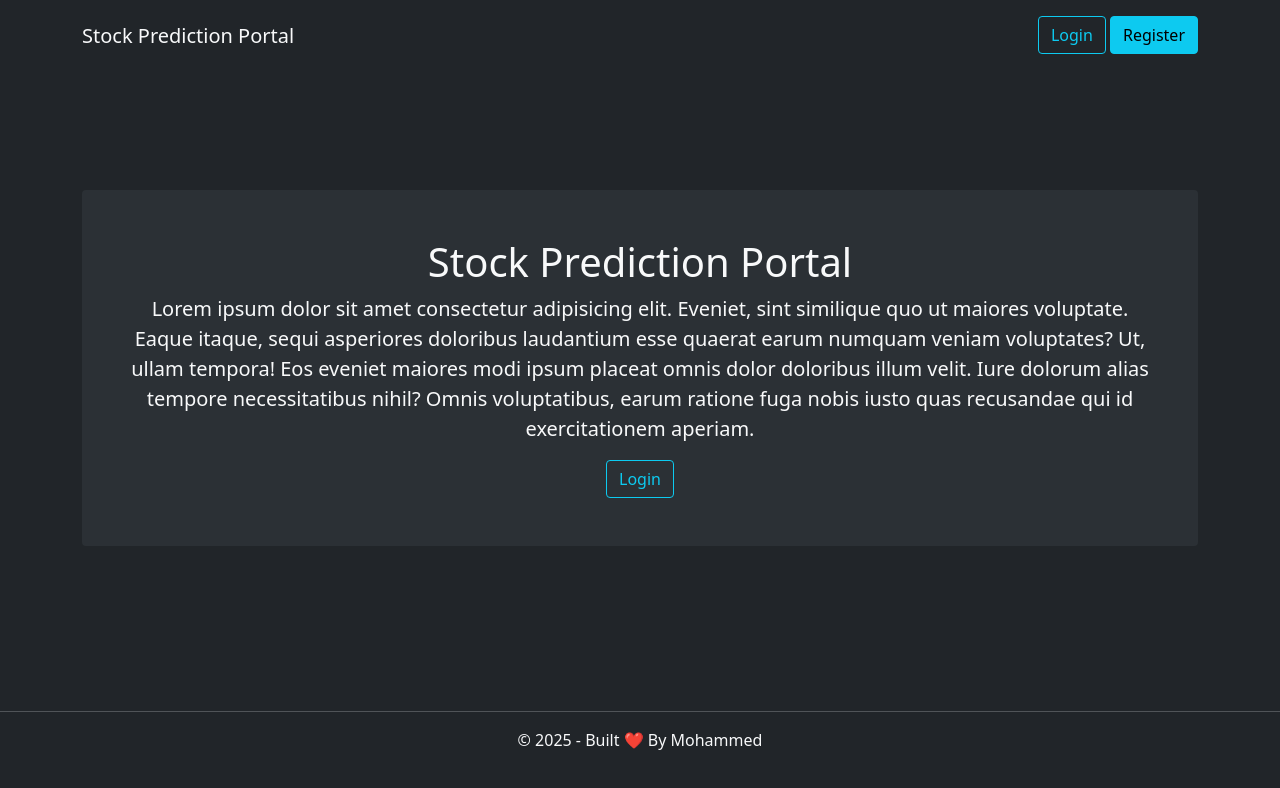
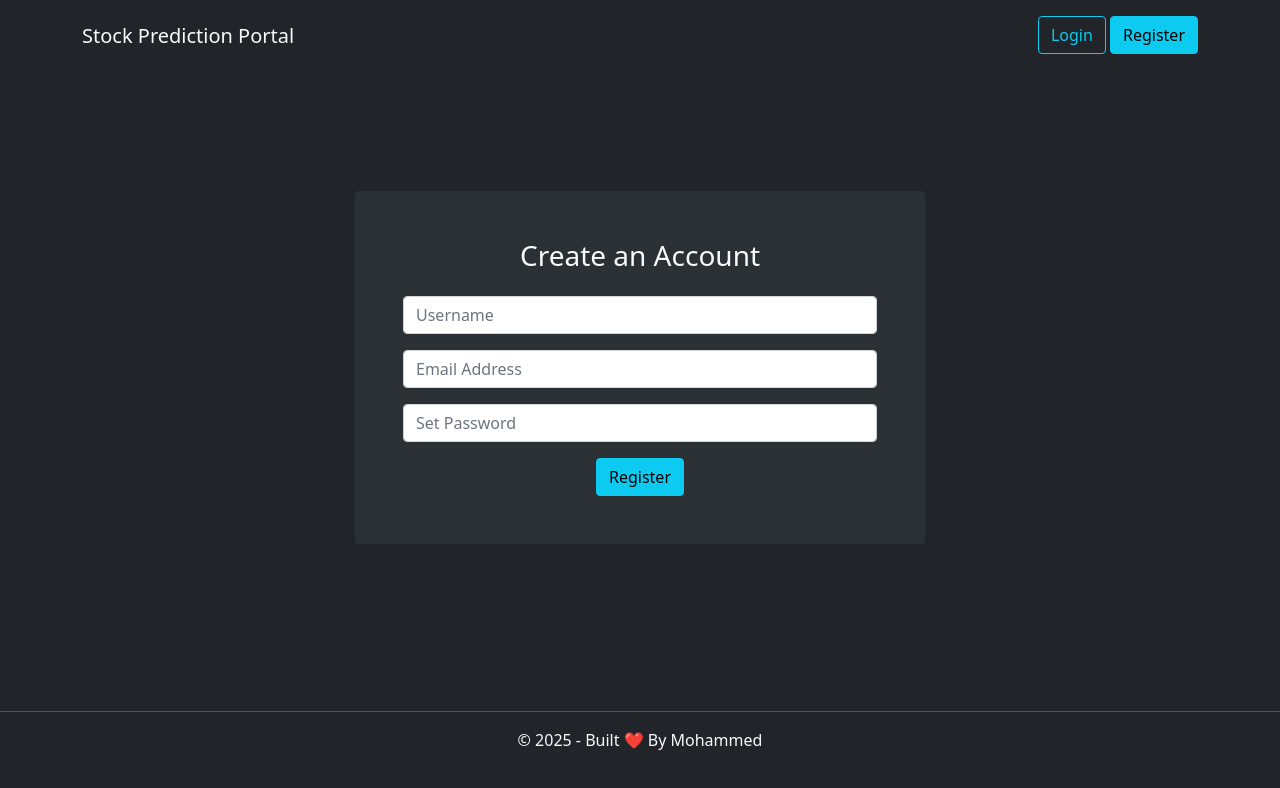
Before and after one commit to MrMohone/stock-prediction-portal, a React (Vite) app in the folder frontend-react/: page /register in a window 1280 px wide. Shown: the top 788 px of the page. Built offline with nearby package versions, Linux system fonts and the light colour scheme.

Commit message:
Registration commit

```diff
--- a/frontend-react/src/App.jsx
+++ b/frontend-react/src/App.jsx
@@ -1,16 +1,29 @@
 import './assets/css/style.css'
+import Main from './components/Main'
+import {BrowserRouter, Routes, Route} from 'react-router-dom'
+import Register from './components/Register'
+import Header from './components/Header'
 import Footer from './components/Footer'
-import Header from './components/Header'
-import Main from './components/Main'
+import Login from './components/Login'
+
 
 
 function App() {
 
   return (
     <>
-     <Header />
-     <Main />
-     <Footer />
+    <BrowserRouter>
+    <Header />
+      <Routes>
+        <Route path='/' element={<Main />}/>
+        <Route path='/register' element={<Register />}/>
+        <Route path='/login' element={<Login />}/>
+      </Routes>
+    <Footer />
+    </BrowserRouter>
+
+
+
     </>
   )
 }
--- a/frontend-react/src/components/Button.jsx
+++ b/frontend-react/src/components/Button.jsx
@@ -1,9 +1,10 @@
 import React from 'react'
+import { Link } from 'react-router-dom'
 
 const Login = (props) => {
   return (
     <>
-    <a href="" className={`btn ${props.class}`}>{props.text}</a>
+    <Link to={props.url} className={`btn ${props.class}`}>{props.text}</Link>
     </>
   )
 }
--- a/frontend-react/src/components/Header.jsx
+++ b/frontend-react/src/components/Header.jsx
@@ -1,15 +1,16 @@
 import React from 'react'
 import Button from './Button'
+import { Link } from 'react-router-dom'
 
 const Header = () => {
   return (
     <>
     <nav className="navbar container py-3 align-items-start">
-      <a className='navbar-brand text-light' href="">Stock Prediction Portal</a>
+      <Link className='navbar-brand text-light' to='/' >Stock Prediction Portal</Link>
       <div>
-        <Button text='Login' class='btn-outline-info' />
+        <Button text='Login' class='btn-outline-info' url='/login'/>
         &nbsp;
-        <Button text='Register' class='btn-info'/>
+        <Button text='Register' class='btn-info' url='/register'/>
       </div>
     </nav>
     </>
--- /dev/null
+++ b/frontend-react/src/components/Login.jsx
@@ -0,0 +1,11 @@
+import React from 'react'
+
+const Login = () => {
+  return (
+    <>
+    <h1 className="text-light container">Login</h1>
+    </>
+  )
+}
+
+export default Login
--- a/frontend-react/src/components/Main.jsx
+++ b/frontend-react/src/components/Main.jsx
@@ -1,5 +1,6 @@
 import React from 'react'
 import Button from './Button'
+
 
 const Main = () => {
   return (
@@ -13,7 +14,7 @@ const Main = () => {
       Eos eveniet maiores modi ipsum placeat omnis dolor doloribus illum velit. Iure dolorum alias
        tempore necessitatibus nihil? Omnis voluptatibus, earum ratione fuga
        nobis iusto quas recusandae qui id exercitationem aperiam.</p>
-       <Button text='Login' class='btn-outline-info' />
+       <Button text='Login' class='btn-outline-info' url='/login'/>
     </div>
    </div>
    </>
--- /dev/null
+++ b/frontend-react/src/components/Register.jsx
@@ -0,0 +1,76 @@
+
+import React, {useState} from 'react'
+import axios from 'axios'
+import { FontAwesomeIcon } from '@fortawesome/react-fontawesome'
+import { faSpinner } from '@fortawesome/free-solid-svg-icons'
+
+const Register = () => {
+  const [username, setUsername] = useState('')
+  const [email, setEmail] = useState('')
+  const [password, setPassword] = useState('')
+  const [errors, setError] = useState({})//set as empty object
+  const [Success, setSuccess] = useState(false)
+  const [loading, setLoading] = useState(false)
+
+ const handleRegistration = async (e) => {
+      e.preventDefault() //when submit btn clicked, keep current value that exist in input field
+      setLoading(true)
+      const userData = {
+        username, email, password
+      }
+      // console.log(userData) //befor starting to connect backend check this line
+      try{
+        const response = await axios.post('http://127.0.0.1:8000/api/v1/register/', userData)
+        //next line of excute only after backend response
+        console.log("response.data==>" , response.data)
+        console.log('Registration Successfull');
+        setError({})
+        setSuccess(true)
+      }
+      catch(error){
+        setError(error.response.data)
+        console.error('Registration Error', error.response.data)
+      }
+      finally{
+        setLoading(false)
+      }
+
+ }
+
+
+  return (
+    <>
+    <div className='container'>
+      <div className="row justify-content-center">
+
+        <div className="col-md-6 bg-light-dark p-5 rounded">
+          <h3 className="text-light text-center mb-4">Create an Account</h3>
+          <form onSubmit={handleRegistration}>
+            <div className="mb-3">
+              <input type="text" className="form-control" placeholder='Username' value={username} onChange={(e)=>setUsername(e.target.value)} />
+              <small>{errors.username && <div className='text-danger'>{errors.username}</div>}</small>
+            </div>
+            <div className="mb-3">
+              <input type="email" className="form-control mb-3"placeholder='Email Address' value={email} onChange={(e)=>setEmail(e.target.value)}/>
+            </div>
+            <div className="mb-3">
+              <input type="password" className="form-control mb-3"placeholder='Set Password'value={password}onChange={(e)=>setPassword(e.target.value)} />
+              <small>{errors.password && <div className='text-danger'>{errors.password}</div>}</small>
+            </div>
+            {Success && <div className='alert alert-success'>Registration Successfull</div>}
+
+            {loading ? (
+              <button type='submit' className="btn btn-info d-block mx-auto" disabled> <FontAwesomeIcon icon={faSpinner} spin/>Please wait...</button>
+            ):(
+              <button type='submit' className="btn btn-info d-block mx-auto">Register</button>
+              )}
+          </form>
+        </div>
+
+      </div>
+    </div>
+    </>
+  )
+}
+
+export default Register
```
Also changed, not shown: frontend-react/package.json (+6 -1 lines), 2 other files (tests, documents, lock files or other folders).
